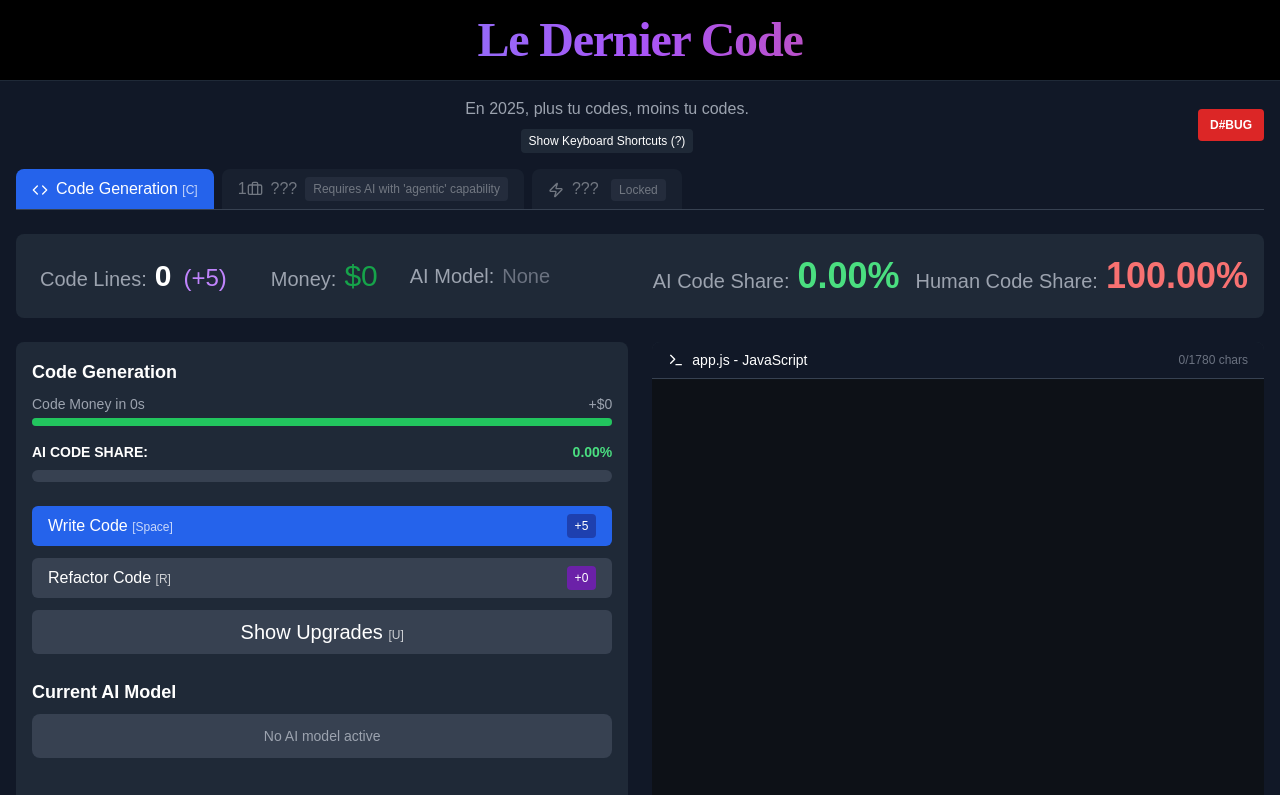
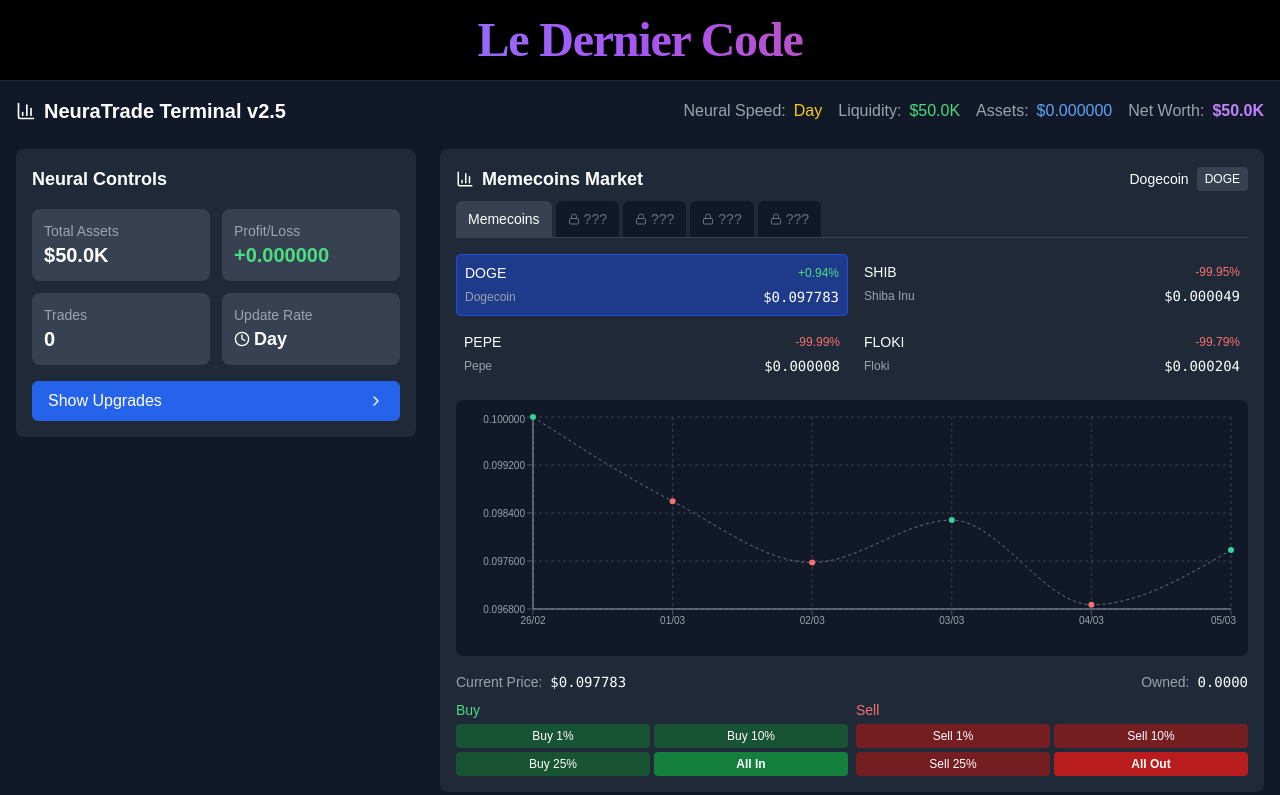
Before and after one commit to PLNech/DernierCode, a Next.js app: page / in a window 1280 px wide. Shown: the top 795 px of the page. Built offline with nearby package versions, Linux system fonts and the light colour scheme.

Commit message:
Level3: Fix tsx

```diff
--- a/app/page.tsx
+++ b/app/page.tsx
@@ -1,4 +1,5 @@
 import DernierCode from '../components/DernierCode';
+import Level3 from '../components/Level3';
 import Header from '../components/Header';
 import Footer from '../components/Footer';
 
@@ -7,7 +8,7 @@
     <main className="min-h-screen bg-black flex flex-col">
       <Header />
       <div className="flex-grow">
-        <DernierCode />
+        <Level3 />
       </div>
       <Footer />
     </main>
--- a/components/Level3.tsx
+++ b/components/Level3.tsx
@@ -44,11 +44,36 @@
   basePrice: number;
 }
 
+interface AssetPrices {
+  [key: string]: number;
+}
+
+interface OwnedAssets {
+  [key: string]: number;
+}
+
+interface TrackingData {
+  [key: string]: {
+    minPrice: number;
+    maxPrice: number;
+    lastCycleMin: number;
+    lastCycleMax: number;
+    cycleCount: number;
+    lastActionPrice: number;
+  };
+}
+
 interface AssetPrice {
-  time: string,
-  price: number,
-  change: number,
-  percentChange: string
+  time: string;
+  price: number;
+  change: number;
+  percentChange: string;
+  isUp?: boolean;
+}
+
+interface TooltipProps {
+  active?: boolean;
+  payload?: { payload: AssetPrice }[];
 }
 
 
@@ -229,11 +254,11 @@
   const [activeAssetType, setActiveAssetType] = useState(ASSET_TYPES.MEMECOIN);
   const [resolutionLevel, setResolutionLevel] = useState(0);
   const [hasAgent, setHasAgent] = useState<boolean>(false);
-  const [ownedAssets, setOwnedAssets] = useState({});
-  const [assetPrices, setAssetPrices] = useState({});
-  const [priceHistory, setPriceHistory] = useState({});
+  const [ownedAssets, setOwnedAssets] = useState<OwnedAssets>({});
+  const [priceHistory, setPriceHistory] = useState<{[key: string]: AssetPrice[]}>({});
+  const [assetPrices, setAssetPrices] = useState<AssetPrices>({});
   const [selectedAsset, setSelectedAsset] = useState(MEMECOINS[0]);
-  const [chartData, setChartData] = useState([]);
+  const [chartData, setChartData] = useState<AssetPrice[]>([]);
   const [showUpgrades, setShowUpgrades] = useState(false);
 
   // Agent state
@@ -244,7 +269,7 @@
   const [agentLogs, setAgentLogs] = useState<AgentLog[]>([]);
 
   // Price tracking for agent
-  const [trackingData, setTrackingData] = useState({});
+  const [trackingData, setTrackingData] = useState<TrackingData>({});
 
   // Simulated time tracking for consistent timestamps
   const [simulatedTime, setSimulatedTime] = useState(new Date('2025-03-01T00:00:00'));
@@ -254,7 +279,7 @@
   const [profitLoss, setProfitLoss] = useState(0);
 
   // Refs
-  const engineRef = useRef(null);
+  const engineRef = useRef<NodeJS.Timeout | null>(null);
   const lastTickRef = useRef(Date.now());
 
   // Routing
@@ -373,7 +398,7 @@
     if (!currentHasAgent || !selectedAsset) return;
 
     const assetId = selectedAsset.id;
-    const currentPrice = assetPrices[assetId];
+    const currentPrice = assetPrices[assetId] ?? selectedAsset.basePrice;
 
     // Initialize tracking data for this asset if it doesn't exist
     if (!trackingData[assetId]) {
@@ -492,7 +517,7 @@
   };
 
 // Trading Tooltip Component
-  const PriceTooltip = ( active, payload) => {
+  const PriceTooltip: React.FC<TooltipProps> = ({ active, payload }) => {
     if (active && payload && payload.length) {
       const data = payload[0].payload;
       return (
@@ -609,11 +634,8 @@
 
   // Initialize asset prices
   const initializeAssetPrices = () => {
-    // TODO: Refactor to maps
-    // const prices = new Map<string, number>();
-    // const history = new Map<string, AssetPrice>();
-    const prices = {};
-    const history = {};
+    const prices: AssetPrices = {};
+    const history: {[key: string]: AssetPrice[]} = {};
 
     // Initialize all asset types
     [MEMECOINS, FOREX_PAIRS, CRYPTOCURRENCIES, FUTURES, STOCKS].forEach((assetGroup: Asset[]) => {
@@ -783,14 +805,14 @@
   };
 
   // Trading functions
-  const buyAsset = (assetId, amount) => {
+  const buyAsset = (assetId: string, amount: number) => {
     if (!selectedAsset) return;
 
     const asset = getAssetList().find(a => a.id === assetId);
     if (!asset) return;
 
-    const currentPrice = assetPrices[assetId];
-    const totalCost = currentPrice * amount;
+    const currentPrice: number = assetPrices[assetId];
+    const totalCost: number = currentPrice * amount;
 
     // Check if user has enough money
     if (totalCost > money) {
@@ -840,35 +862,35 @@
   };
 
   // Purchasing upgrades
-  const purchaseUpgrade = (upgrade) => {
+  const purchaseUpgrade = (upgrade: Upgrade) => {
     if (money < upgrade.cost) return;
 
     setMoney(prev => prev - upgrade.cost);
 
-    if (upgrade.type === 'asset') {
-      setUnlockedAssets(prev => [...prev, upgrade.unlocksAsset]);
-    } else if (upgrade.type === 'resolution' && upgrade.level > resolutionLevel) {
+    if (upgrade.type === 'asset' && upgrade.unlocksAsset) {
+      setUnlockedAssets(prev => [...prev, upgrade.unlocksAsset!]);
+    } else if (upgrade.type === 'resolution' && upgrade.level && upgrade.level > resolutionLevel) {
       setResolutionLevel(upgrade.level);
     } else if (upgrade.type === 'agent') {
       setHasAgent(true);
       addAgentLog("Trading Agent activated. Ready to assist with trading operations.");
-    } else if (upgrade.type === 'strategy') {
-      setUnlockedStrategies(prev => [...prev, upgrade.strategy]);
+    } else if (upgrade.type === 'strategy' && upgrade.strategy) {
+      setUnlockedStrategies(prev => [...prev, upgrade.strategy!]);
       addAgentLog(`New strategy unlocked: ${upgrade.name}`);
     }
   };
-
-  // Get the max amount the user can purchase
-  const getMaxBuyAmount = (assetId) => {
-    const asset = [...MEMECOINS, ...FOREX_PAIRS, ...CRYPTOCURRENCIES, ...FUTURES, ...STOCKS].find(a => a.id === assetId);
-    const price = assetPrices[assetId] !== undefined ? assetPrices[assetId] : (asset ? asset.basePrice : 1);
-    return Math.floor(money / price);
-  };
-
-  // Get the max amount the user can sell
-  const getMaxSellAmount = (assetId) => {
-    return ownedAssets[assetId] || 0;
-  };
+  //
+  // // Get the max amount the user can purchase
+  // const getMaxBuyAmount = (assetId: string) => {
+  //   const asset = [...MEMECOINS, ...FOREX_PAIRS, ...CRYPTOCURRENCIES, ...FUTURES, ...STOCKS].find(a => a.id === assetId);
+  //   const price = assetPrices[assetId] !== undefined ? assetPrices[assetId] : (asset ? asset.basePrice : 1);
+  //   return Math.floor(money / price);
+  // };
+  //
+  // // Get the max amount the user can sell
+  // const getMaxSellAmount = (assetId: string) => {
+  //   return ownedAssets[assetId] || 0;
+  // };
 
   // Calculate portfolio value
   const getPortfolioValue = () => {
@@ -1105,20 +1127,21 @@
       ? chartData.slice(-maxRenderPoints)
       : chartData;
 
-    const processedData = dataToRender.map((point, index) => {
-      // Determine if this point is higher or lower than the previous
-      let isUp = false;
-      if (index > 0) {
-        isUp = point.price >= dataToRender[index-1].price;
-      }
-      return {
+    const processedData: AssetPrice[] = dataToRender.map((point, index) => ({
       ...point,
-        isUp
-      };
-    });
+      isUp: index > 0 ? point.price >= dataToRender[index-1].price : true
+    }));
 
     // Custom dot component
-    const CustomizedDot = (props) => {
+    const CustomizedDot = (props: {
+      cx?: number,
+      cy?: number,
+      index?: number,
+      payload?: {
+        price: number,
+        isUp?: boolean
+      }
+    }) => {
       const { cx, cy, index, payload } = props;
       if (!payload || index === undefined || cx === undefined || cy === undefined) return null;
 
@@ -1127,7 +1150,6 @@
       const interval = Math.max(1, Math.floor(dataLength / 8));
 
       if (index % interval !== 0 && index !== dataLength - 1) return null;
-
       return (
           <circle
               cx={cx}
```
Lines whose indentation alone changed are shown as unchanged.
